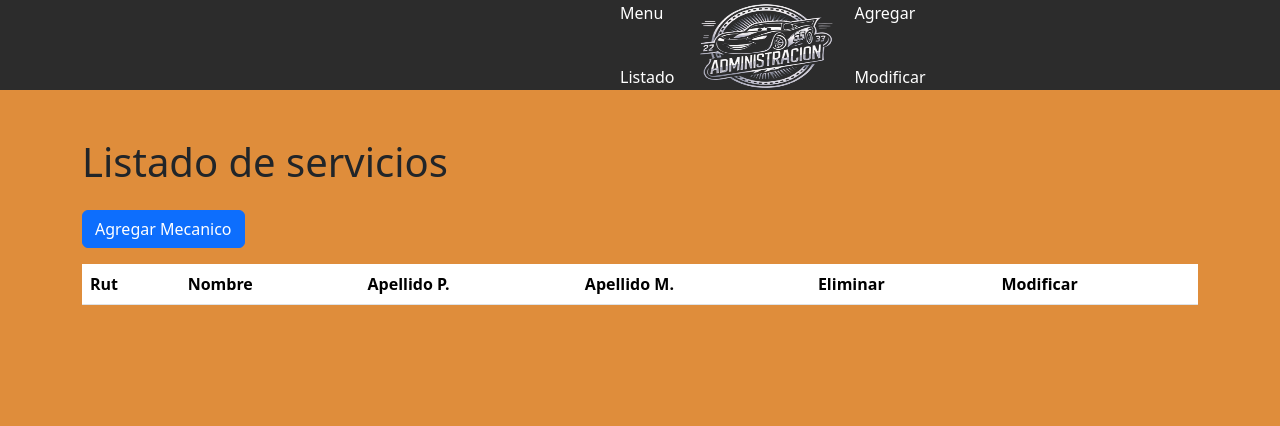
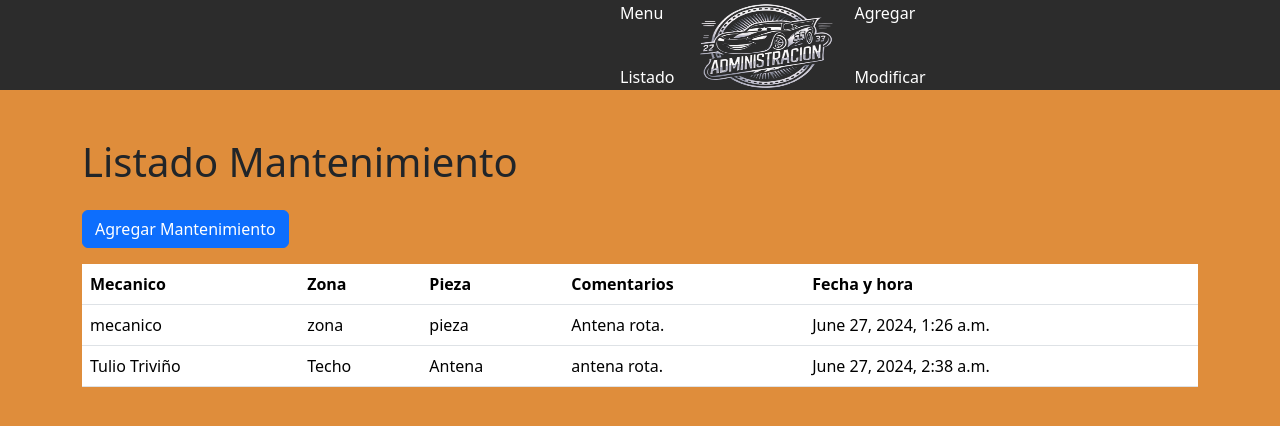
Before and after one commit to NehuelNF/Taller-Rayo-Makween, a Django app: page /listarS in a window 1280 px wide. Shown: the top 426 px of the page. Run offline with Django 4.2, Linux system fonts and the light colour scheme; data comes from the database, SQL or seed files in the repository; lists and menus that the app fills with data are empty; some libraries are stand-ins or nearby versions.

Commit message:
Listar servicios

```diff
--- a/myapp/templates/Administracion/listarS.html
+++ b/myapp/templates/Administracion/listarS.html
@@ -47,41 +47,27 @@
     <div class="container mt-5">
         <div class="row">
             <div class="col-md-12">
-                <h1 class="mb-4">Listado de servicios</h1>
-                <a href="{% url 'agregar' %}" class="btn btn-primary mb-3">Agregar Mecanico</a>
-
-                <div id="idMensajes">
-                    {% if mensajes %}
-                        {{ mensaje }}
-                    {% endif %}
-                </div>
+                <h1 class="mb-4">Listado Mantenimiento</h1>
+                <a href="{% url 'Servicio' %}" class="btn btn-primary mb-3">Agregar Mantenimiento</a>
 
                 <table class="table">
                     <thead>
                         <tr>
-                            <th scope="col">Rut</th>
-                            <th scope="col">Nombre</th>
-                            <th scope="col">Apellido P.</th>
-                            <th scope="col">Apellido M.</th>
-                            <th scope="col">Eliminar</th>
-                            <th scope="col">Modificar</th>
+                            <th scope="col">Mecanico</th>
+                            <th scope="col">Zona</th>
+                            <th scope="col">Pieza</th>
+                            <th scope="col">Comentarios</th>
+                            <th scope="col">Fecha y hora</th>
                         </tr>
                     </thead>
                     <tbody>
-                        {% for mantenimiento in servicios %}
+                        {% for mantenimiento in mantenimientos %}
                             <tr>
-                                <td>{{ x.rut }}</td>
-                                <td>{{ x.nombre }}</td>
-                                <td>{{ x.apellido_paterno }}</td>
-                                <td>{{ x.apellido_materno }}</td>
-                                <td>
-                                    <!-- Agrega aquí el enlace o botón para eliminar -->
-                                    <a href="{% url 'alumnos_del' pk=x.rut %}">Eliminar</a>
-                                </td>
-                                <td>
-                                    <!-- Agrega aquí el enlace o botón para modificar -->
-                                    <a href="{% url 'alumnos_findEdit' pk=x.rut %}">Modificar</a>
-                                </td>
+                                <td>{{ mantenimiento.mecanico }}</td>
+                                <td>{{ mantenimiento.zona }}</td>
+                                <td>{{ mantenimiento.pieza }}</td>
+                                <td>{{ mantenimiento.comentarios }}</td>
+                                <td>{{ mantenimiento.fecha_hora }}</td>
                             </tr>
                         {% endfor %}
                     </tbody>
--- a/myapp/urls.py
+++ b/myapp/urls.py
@@ -56,4 +56,5 @@
     path('mecanicos_del/<str:pk>', views.mecanicos_del, name='mecanicos_del'),
     path('mecanicos_findEdit/<str:pk>', views.mecanicos_findEdit, name='mecanicos_findEdit'),
     path('mecanicosUpdate', views.mecanicosUpdate, name='mecanicosUpdate'),
+    path('mantenimientos/', views.listarS, name='listarS'),
 ]
--- a/myapp/views.py
+++ b/myapp/views.py
@@ -244,9 +244,9 @@
     return render(request, 'Administracion/listarM.html', contexto)
 
 def listarS(request):
-    Servicios = Mantenimiento.objects.all()
+    mantenimientos = Mantenimiento.objects.all()
     contexto = {
-        'Servicios': Servicios
+        'mantenimientos': mantenimientos
     }
     return render(request, 'Administracion/listarS.html', contexto)
 
```
